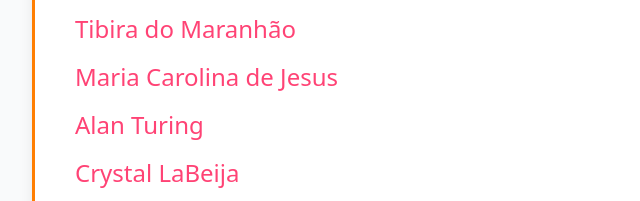
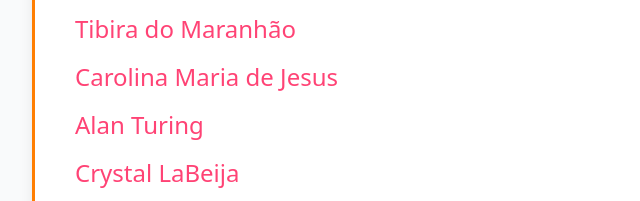
Before and after one commit to Hisokinha44/nossempreestivemosaqui, a plain HTML site: page index.html in a window 1280 px wide. Shown: the part 507-708 px from the top of the page, 160-800 px from the left. Drawn offline with nearby package versions, Linux system fonts and the light colour scheme.

Commit message:
Update index.html

```diff
--- a/index.html
+++ b/index.html
@@ -75,7 +75,7 @@
                         <li><a href="7.html" class="link hover-effect text-xl md:text-2xl font-medium">Sylvia Rivera</a></li>
                         <li><a href="8.html" class="link hover-effect text-xl md:text-2xl font-medium">Rosetta Tharpe</a></li>
                         <li><a href="9.html" class="link hover-effect text-xl md:text-2xl font-medium">Tibira do Maranhão</a></li>
-                        <li><a href="10.html" class="link hover-effect text-xl md:text-2xl font-medium">Maria Carolina de Jesus</a></li>
+                        <li><a href="10.html" class="link hover-effect text-xl md:text-2xl font-medium">Carolina Maria de Jesus</a></li>
                         <li><a href="11.html" class="link hover-effect text-xl md:text-2xl font-medium">Alan Turing</a></li>
                         <li><a href="12.html" class="link hover-effect text-xl md:text-2xl font-medium">Crystal LaBeija</a></li>
                         <li><a href="13.html" class="link hover-effect text-xl md:text-2xl font-medium">William Dorsey Swann</a></li>
```
